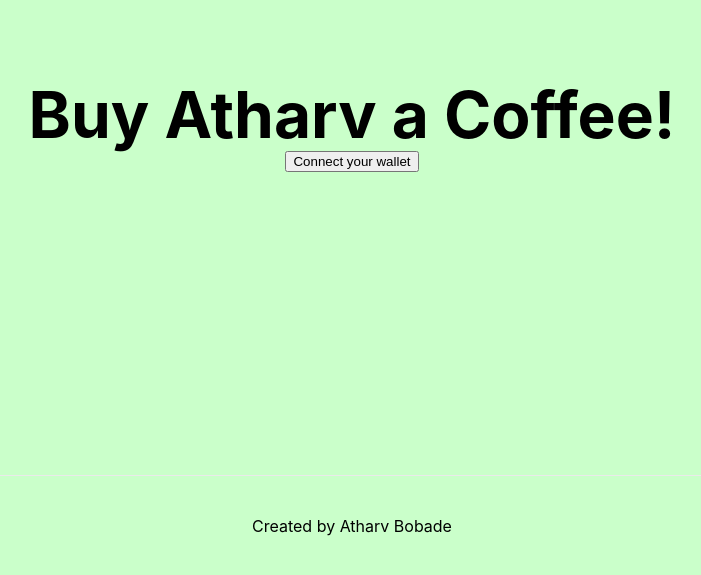
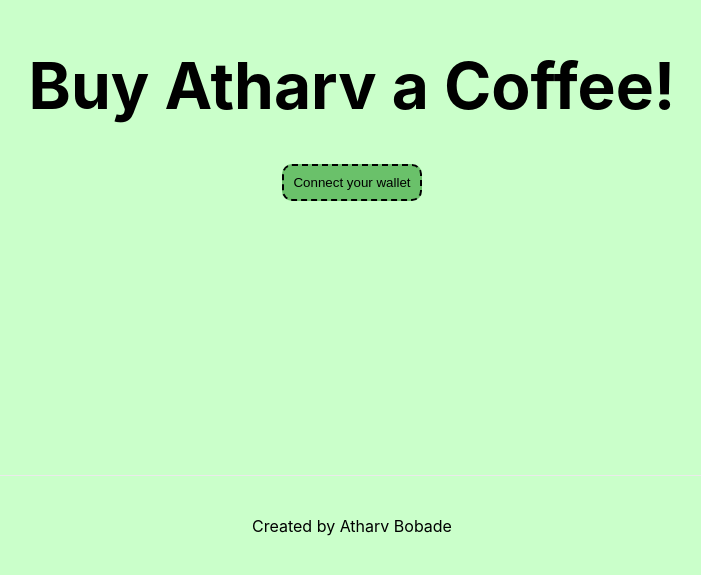
Before and after one commit to Atharv181/Buy-Me-A-Coffee, a Next.js app: page / in a window 1280 px wide. Shown: the part 225-800 px from the top of the page, without its empty margins (288-989 px from the left). Built offline with nearby package versions, Linux system fonts and the light colour scheme.

Commit message:
Update Home.module.css

```diff
--- a/styles/Home.module.css
+++ b/styles/Home.module.css
@@ -21,14 +21,21 @@
 
 .input{
   width: 100%;
-  height: 30px;
   margin-top: 5px;
-}
-.input2{
-  width: 100%;
-  margin-top: 5px;
+  padding: 5px 10px;
+  border-radius: 10px;
+  border: 2px solid black;
+  background-color: #a5f5a5;
 }
 
+.btn{
+  margin-top: 42px;
+  padding: 9px;
+  border-radius: 10px;
+  border-style: dashed;
+  background-color: #6ac16a;
+  cursor: pointer;
+}
 .main {
   padding: 5rem 0;
   flex: 1;
```
